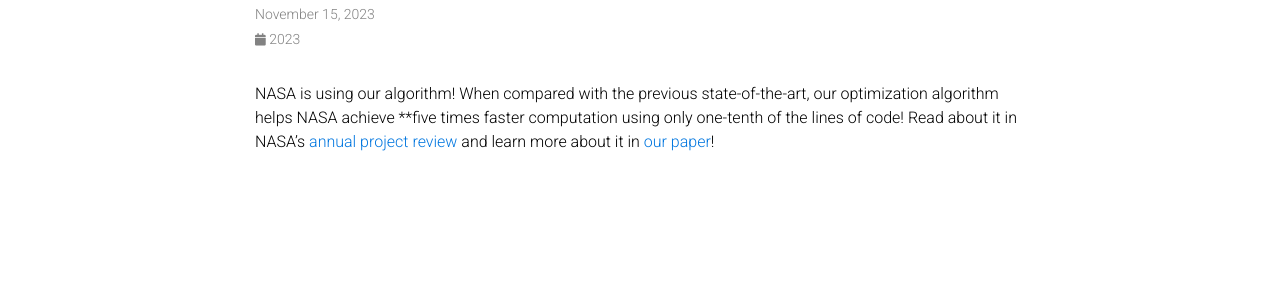
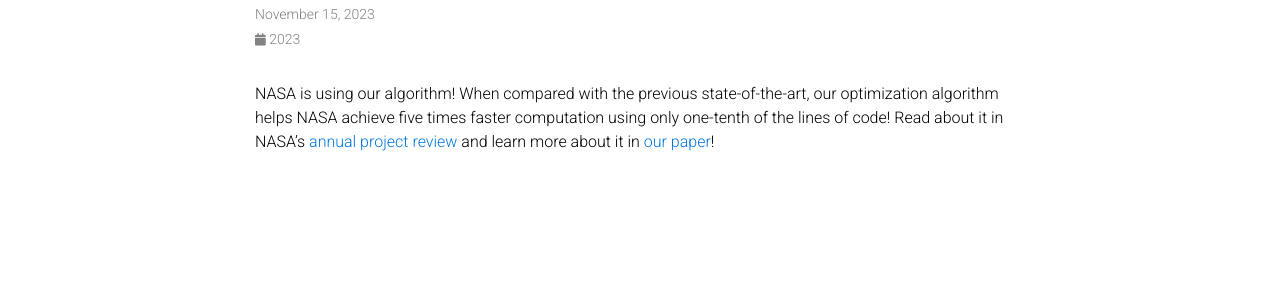
Before and after one commit to yueyu19/yy.bio, a Jekyll site: the page built from _news/2023-11-nasa.md, in a window 1280 px wide. Shown: the part 157-457 px from the top of the page. Built offline with Jekyll 4.4.1, drawn with Linux system fonts in a browser that asks for light colours; comment, search, counter and statistics services are not loaded; a style sheet for code colours, icons or effects is not loaded.

```diff
--- a/_news/2023-11-nasa.md
+++ b/_news/2023-11-nasa.md
@@ -4,4 +4,4 @@ date: 2023-11-15 14:00:00-0400
 inline: true
 ---
 
-NASA is using our algorithm! When compared with the previous state-of-the-art, our optimization algorithm helps NASA achieve **five times faster computation using only one-tenth of the lines of code! Read about it in NASA's [annual project review](https://ntrs.nasa.gov/citations/20230011737) and learn more about it in [our paper](https://arc.aiaa.org/doi/abs/10.2514/6.2023-2003)!
+NASA is using our algorithm! When compared with the previous state-of-the-art, our optimization algorithm helps NASA achieve five times faster computation using only one-tenth of the lines of code! Read about it in NASA's [annual project review](https://ntrs.nasa.gov/citations/20230011737) and learn more about it in [our paper](https://arc.aiaa.org/doi/abs/10.2514/6.2023-2003)!
```
